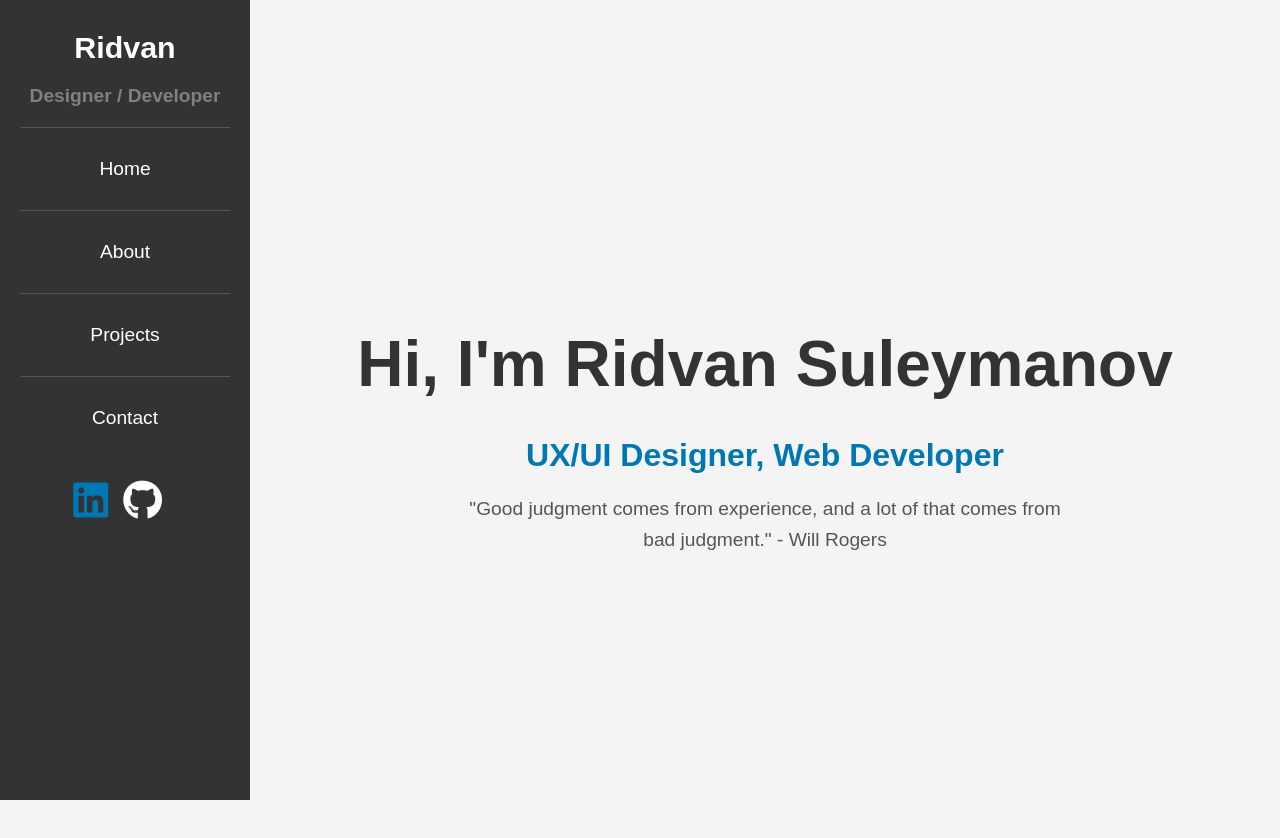
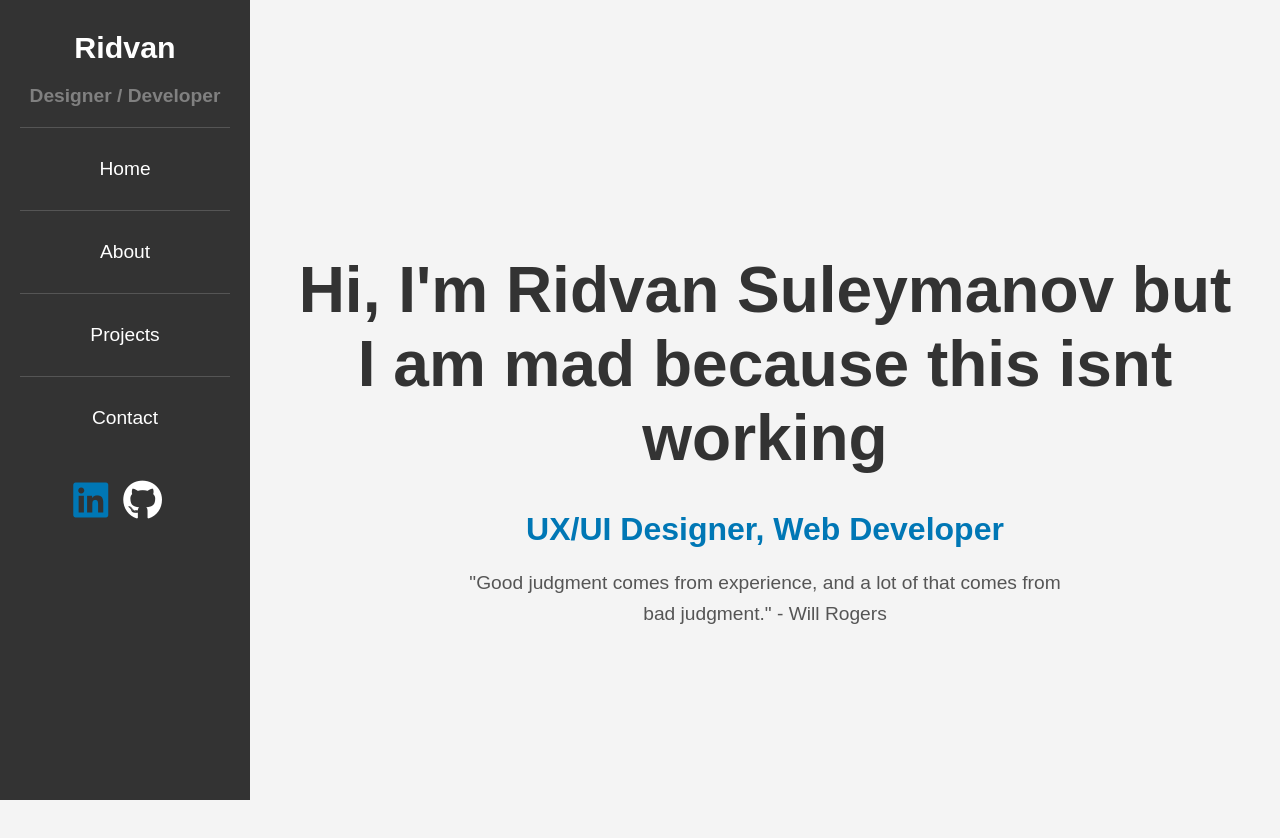
Before and after one commit to Ridvan2002/Portfolio, a React (Vite) app: page / in a window 1280 px wide. Built offline with nearby package versions, Linux system fonts and the light colour scheme.

Commit message:
this better work

```diff
--- a/src/Home.jsx
+++ b/src/Home.jsx
@@ -3,7 +3,7 @@ import React from "react";
 function Home() {
     return (
         <div className="home-container">
-            <h1 className="name-title">Hi, I'm Ridvan Suleymanov</h1>
+            <h1 className="name-title">Hi, I'm Ridvan Suleymanov but I am mad because this isnt working</h1>
             <h2 className="title-subtitle">UX/UI Designer, Web Developer</h2>
             <p className="intro-text">"Good judgment comes from experience, and a lot of that comes from bad judgment." - Will Rogers</p>
         </div>
```
